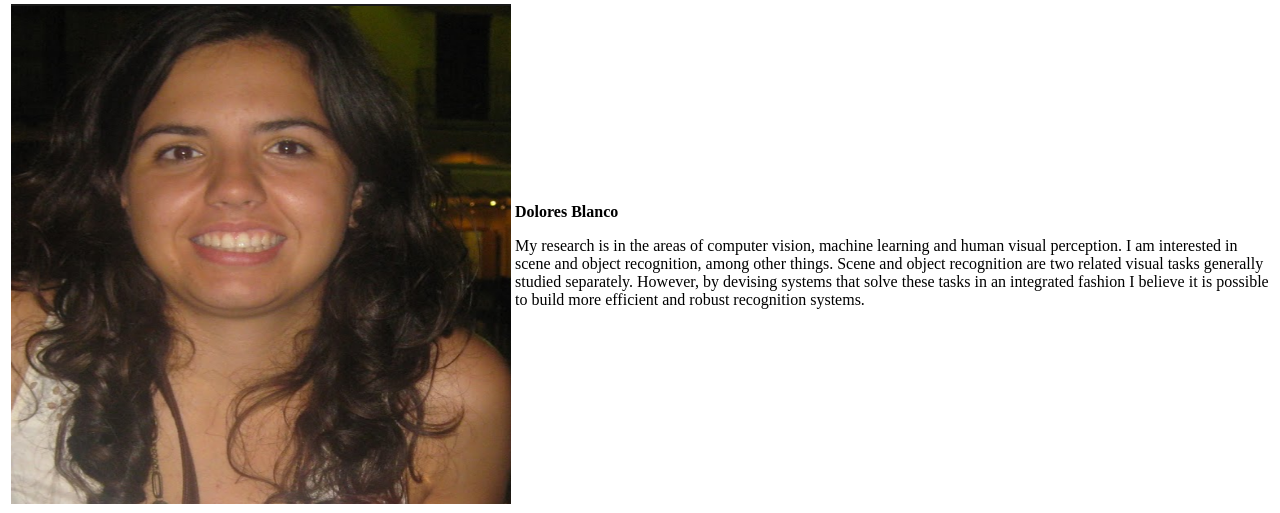
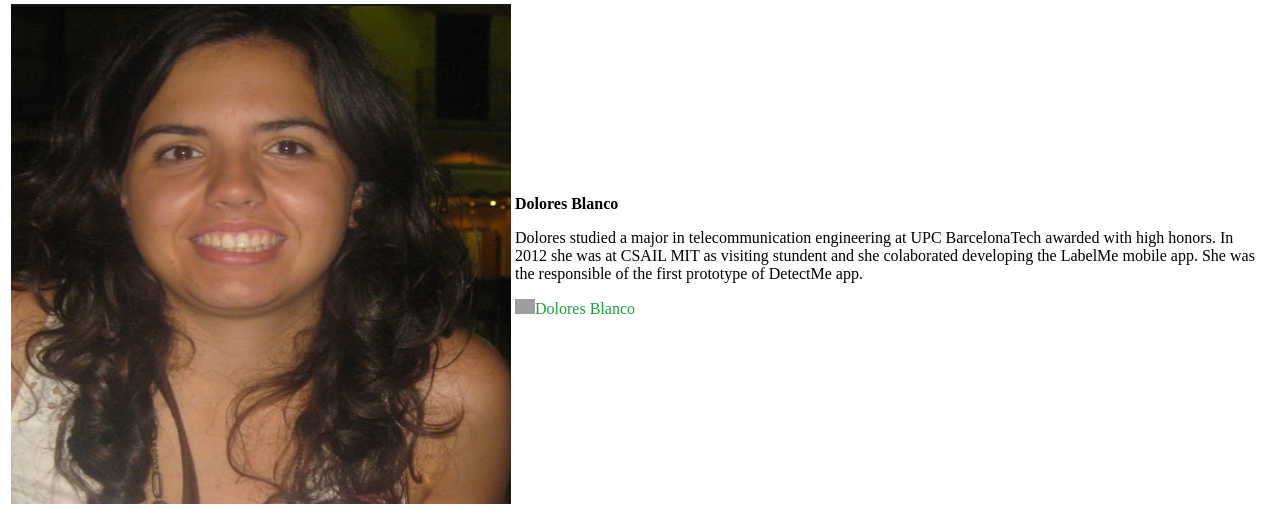
Before and after one commit to CSAILVision/DetectMeServer, a Django app: template detectme/templates/about.html in a window 1280 px wide. Shown: the part 2894-3407 px from the top of the page. Run offline with Django 3.2, Linux system fonts and the light colour scheme; the template is opened without the code that fills it, so the values that code supplies are empty; parts of the project's set-up code (start-up, migrations or seed data) failed here and were passed over; some libraries are stand-ins or nearby versions; grey boxes are pictures that could not be loaded.

Commit message:
Added Dolores profile description. Fixed download link on how it works. Reconfigured Sentry server

```diff
--- a/detectme/detectme/settings/production.py
+++ b/detectme/detectme/settings/production.py
@@ -117,7 +117,8 @@ DEBUG_TOOLBAR_CONFIG = {
 # See http://sentry.readthedocs.org/en/latest/quickstart/index.html
 # Set your DSN value
 RAVEN_CONFIG = {
-    'dsn': 'http://428fcb89745548dd98a2caba7dda7fe9:6aba4e1412774e27af17b953a980c9b9@128.52.160.245:9000/1',
+    'dsn': 'http://e21ffa4f13e04bc4892f322800ce3b36:c4f0831084124ca5a81d5ffc68f3538c@128.52.160.245:9000/1',
+
 }
 
 # Add raven to the list of installed apps
--- a/detectme/templates/about.html
+++ b/detectme/templates/about.html
@@ -95,9 +95,10 @@
                   <td>
                   <p><strong>Dolores Blanco</strong></p>
                   <p>
-                    My research is in the areas of computer vision, machine learning and human visual perception. I am interested in scene and object recognition, among other things.
-
-                    Scene and object recognition are two related visual tasks generally studied separately. However, by devising systems that solve these tasks in an integrated fashion I believe it is possible to build more efficient and robust recognition systems.
+                    Dolores studied a major in telecommunication engineering at UPC BarcelonaTech awarded with high honors. In 2012 she was at CSAIL MIT as visiting stundent and she colaborated developing the LabelMe mobile app. She was the responsible of the first prototype of DetectMe app.
+                  </p>
+                  <p><a href="http://es.linkedin.com/pub/m-dolores-blanco-almazán/5a/a6/42b" class="linkedin-link">
+                    <span><img src="https://www.linkedin.com/img/webpromo/btn_in_20x15.png" width="20" height="15" alt="Dolores Blanco" border="0">Dolores Blanco</span></a>
                   </p>
                   </td>
                 </tr>
--- a/detectme/templates/how_it_works.html
+++ b/detectme/templates/how_it_works.html
@@ -51,7 +51,7 @@
           </div>
           <p class="lead">Are you wishing to start training your detectors? Open the App Store application of your iPhone and search for "DetectMe: the open object detector". Or just click the link below. Install it and enjoy detecting!</p>
 
-			     <p> <center><a class="btn btn-large btn-primary" href="https://itunes.apple.com/us/app/labelme/id582509736?mt=8">Download DetectMe</a></center></p>
+			     <p> <center><a class="btn btn-large btn-primary" href="https://itunes.apple.com/us/app/detectme-open-object-detector/id791680488?mt=8">Download DetectMe</a></center></p>
 
         </section>
 
```
